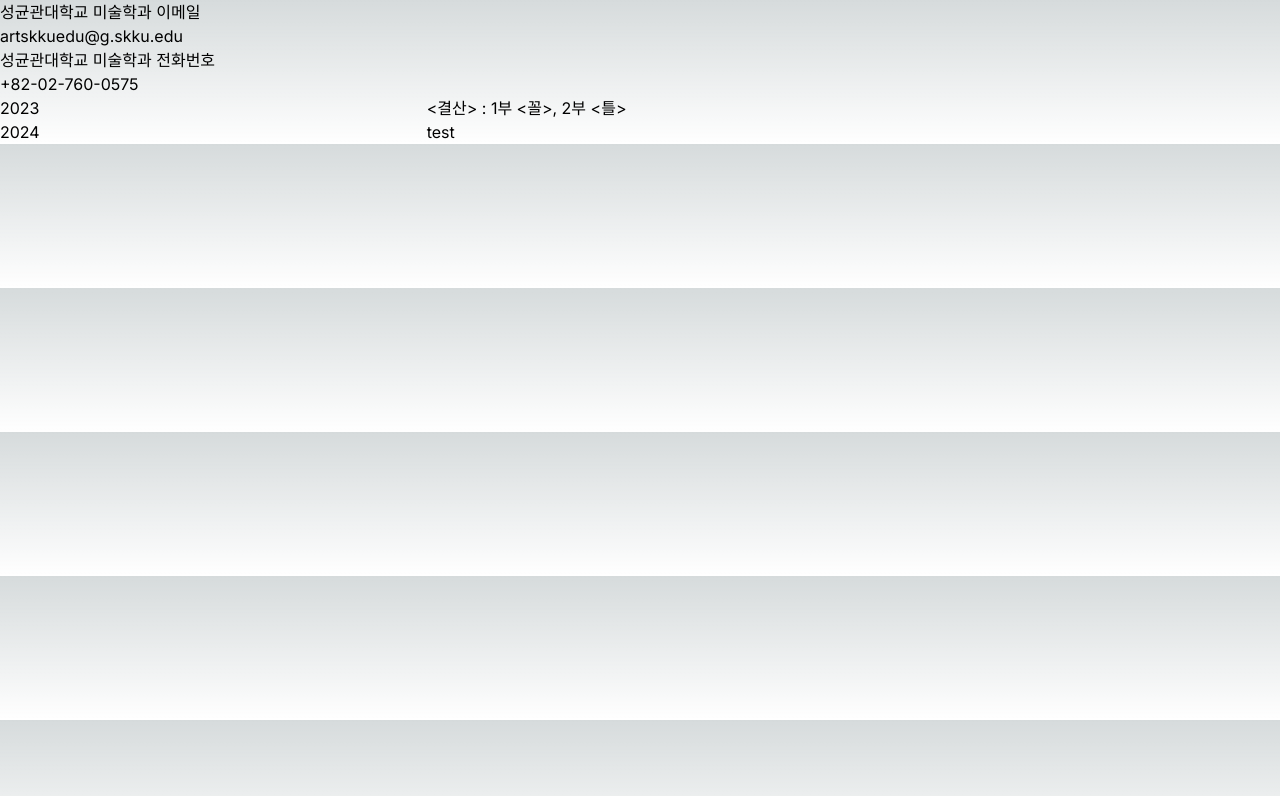
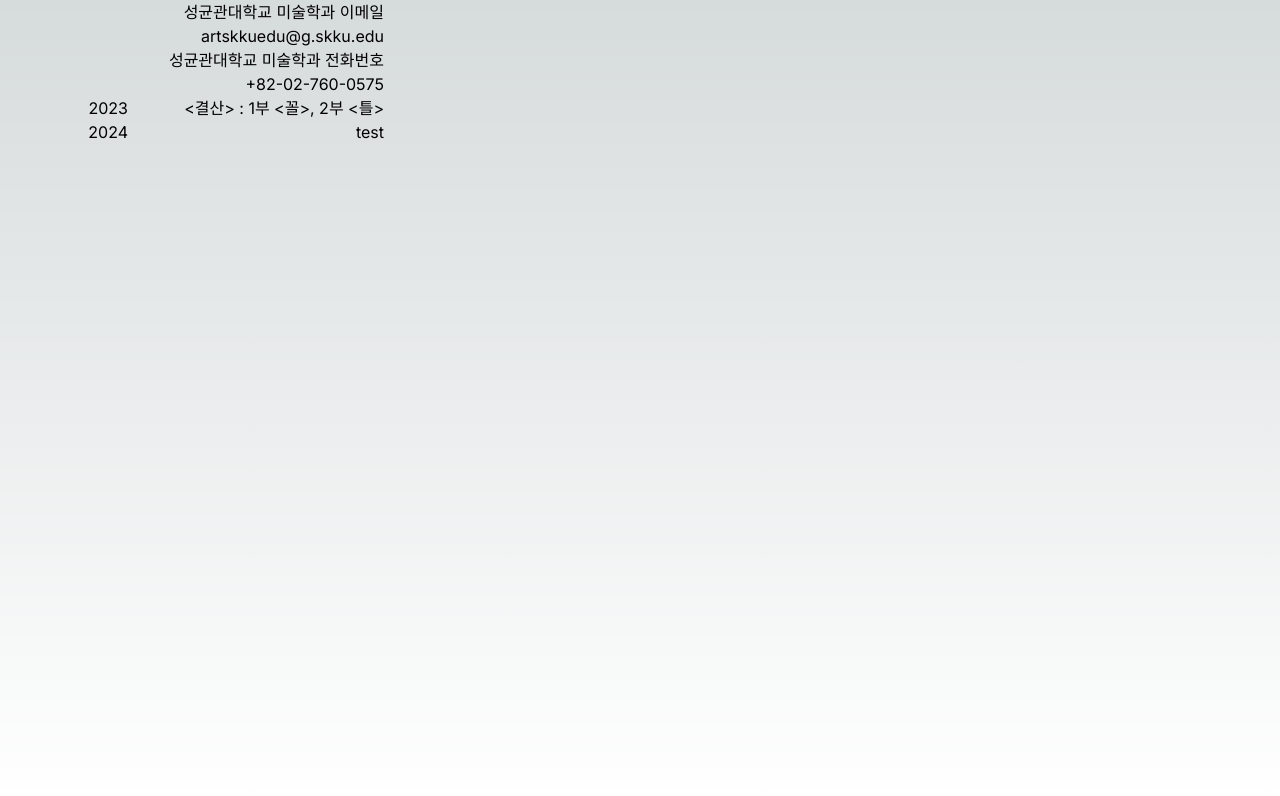
Before and after one commit to gwonhong/skku-art-exhibition, a Next.js app: page / in a window 1280 px wide. Shown: the top 796 px of the page. Built offline with nearby package versions, Linux system fonts and the light colour scheme.

Commit message:
add: changed layout to make NavBar and page be side by side

```diff
--- a/src/app/layout.tsx
+++ b/src/app/layout.tsx
@@ -17,9 +17,13 @@
 }>) {
   return (
     <html lang="en">
-      <body className={inter.className}>
-        <NavBar />
-        {children}
+      <body className={`${inter.className} flex`}>
+        <div
+          className="flex-none h-screen overflow-y-auto w-96 text-right"
+        >
+          <NavBar />
+        </div>
+        <div className="flex-1 overflow-y-auto">{children}</div>
       </body>
     </html>
   );
```
